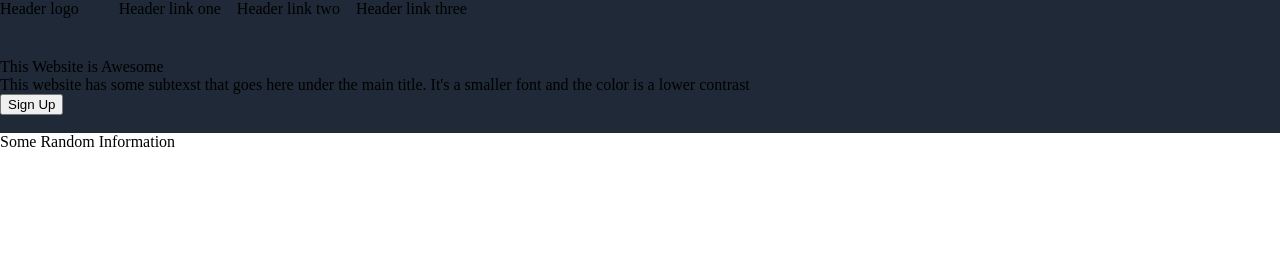
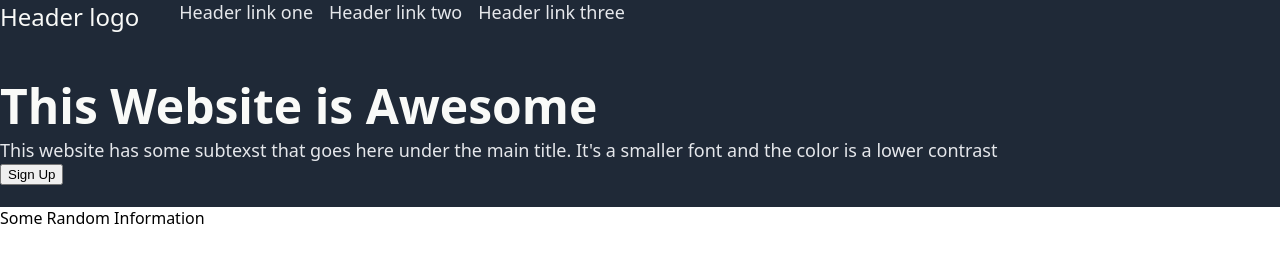
Before and after one commit to hkle55/Landing-page, a plain HTML site: page index.html in a window 1280 px wide. Drawn offline with Linux system fonts and the light colour scheme.

Commit message:
Change size + color and weight of hero texts and header and header links

```diff
--- a/style.css
+++ b/style.css
@@ -3,6 +3,7 @@ body {
     flex-direction: column;
     margin: 0;
     padding: 0;
+    font-family: system-ui, -apple-system, BlinkMacSystemFont, 'Segoe UI', Roboto, Oxygen, Ubuntu, Cantarell, 'Open Sans', 'Helvetica Neue', sans-serif
 }
 
 .section-one {
@@ -15,6 +16,11 @@ body {
     margin-bottom: 40px;
 }
 
+.logo {
+    font-size: 24px;
+    color: #f9faf8;
+}
+
 ul {
     list-style: none;
     display: flex;
@@ -22,3 +28,19 @@ ul {
     gap: 16px;
     margin: 0;
 }
+
+.header-links {
+    font-size: 18px;
+    color: #e5e7eb;
+}
+
+.hero-big {
+    font-size: 48px;
+    font-weight: bolder;
+    color: #f9faf8;
+}
+
+.hero-small  {
+    font-size: 18px;
+    color: #e5e7eb;
+}
```
